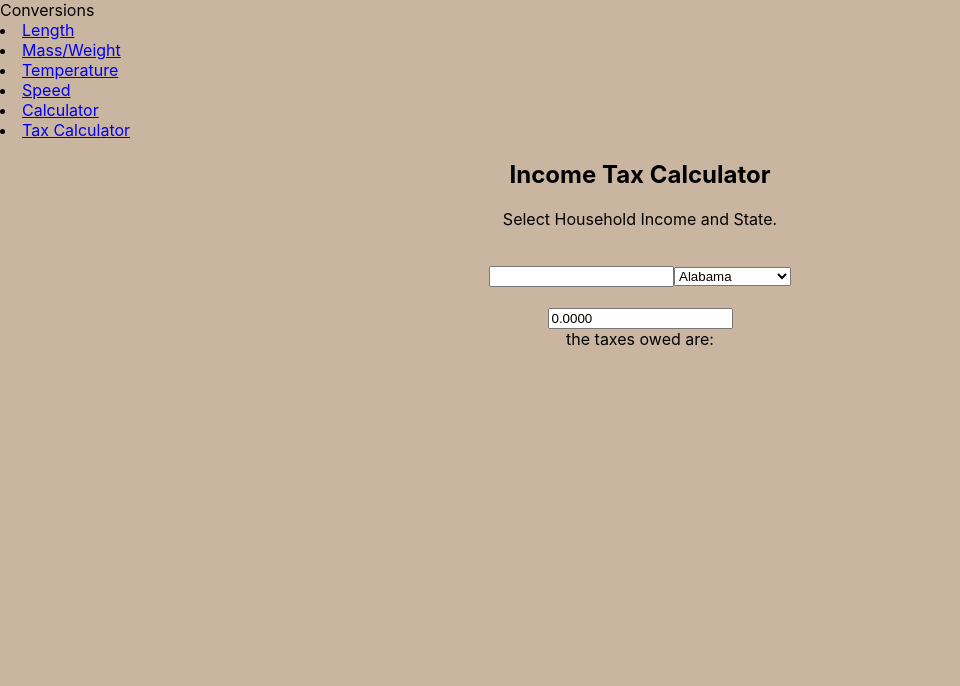
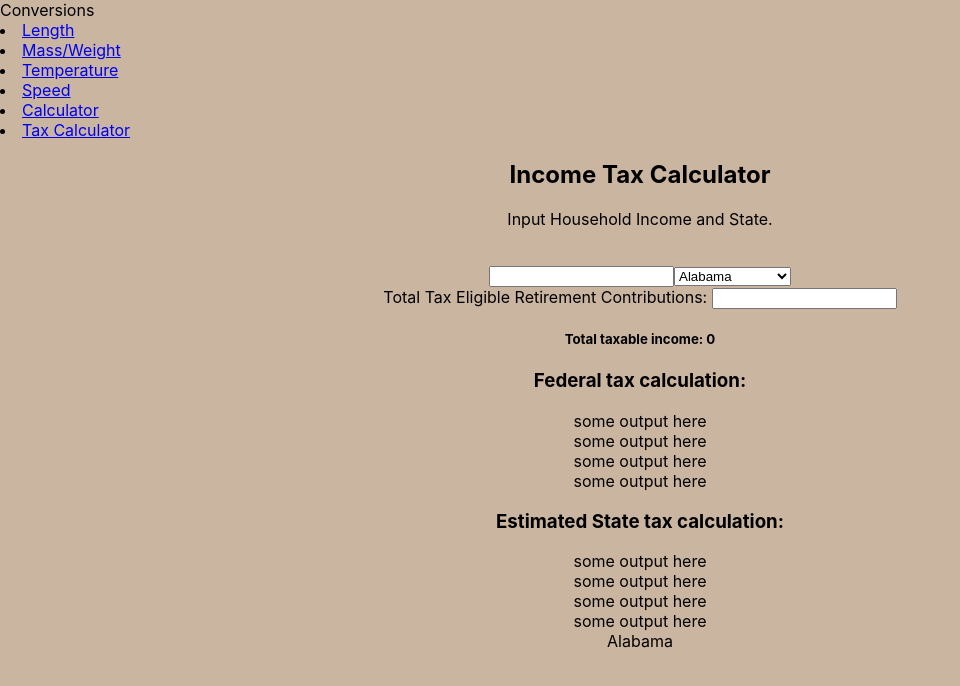
Before and after one commit to F1TR4t/SWE632_Calculator, a React (Create React App) app: page /TaxCalculator in a window 1280 px wide. Shown: the top 686 px of the page, without its empty margins (0-960 px from the left). Built offline with nearby package versions, Linux system fonts and the light colour scheme.

Commit message:
Update TaxCalculator.js

```diff
--- a/src/Components/Calculators/TaxCalculator.js
+++ b/src/Components/Calculators/TaxCalculator.js
@@ -1,8 +1,10 @@
-import React, { useState , useEffect} from 'react';
+import React, { useState } from 'react';
 
 const TaxCalculator = () =>{
 
     const [values1, setValues1] = useState('Alabama');
+    const [values2, setValues2] = useState('0');
+    const [values3, setValues3] = useState('0');
     const[outValue, setoutValue] = useState();
     const[reValue, setReValue] = useState(0);
 
@@ -15,18 +17,34 @@ const TaxCalculator = () =>{
         }
     }
 
-    //When option of either dropdown menu changes, convert with the stored input value
-    useEffect(() => {
-        lengthConvert(reValue);}, [values1] );
+    const calcTax = () => {
+        const digits = [];
+        const totalFed = 0;
+        const totalSt = 0;
+
+        digits.push(<h5>Total taxable income: {values2-values3}</h5>)
+
+        digits.push(<h3>Federal tax calculation:</h3>)
+        for(let i=1; i<5; i++){
+            digits.push(<body> some output here </body>)
+        }
+        digits.push(<h3>Estimated State tax calculation:</h3>)
+        for(let i=1; i<5; i++){
+            digits.push(<body> some output here </body>)
+        }
+        return digits;
+    }
+
+
 
     return (
 
         <div align="center"><h2>Income Tax Calculator</h2>
-        <p>Select Household Income and State.</p>
+        <p>Input Household Income and State.</p>
             <br></br>
             <div>
                 <form>
-                    <input type="text" id = "current state" type='number' onChange={e => lengthConvert(e.target.value)}/>
+                    <input type="text" id = "income" type='number' onChange={e => setValues2(e.target.value)}/>
                     <select id = "state" onChange={e => setValues1(e.target.value)}>
                         <option value="AL">Alabama</option>
                         <option value="AK">Alaska</option>
@@ -79,12 +97,15 @@ const TaxCalculator = () =>{
                         <option value="WI">Wisconsin</option>
                         <option value="WY">Wyoming</option>
                     </select>
+                    <br></br>
+                    Total Tax Eligible Retirement Contributions: <input type="text" id = "retirement" type='number' onChange={e => setValues3(e.target.value)}/>
                 </form>
             </div>
-            <br></br>
             <div>
-                <input type = "text" value={outValue} readonly = "readonly"/>
-                <body>the taxes owed are: </body>
+                {calcTax()}
+                {values1}
+
+                {outValue}
             </div>
             </div>
 
```
